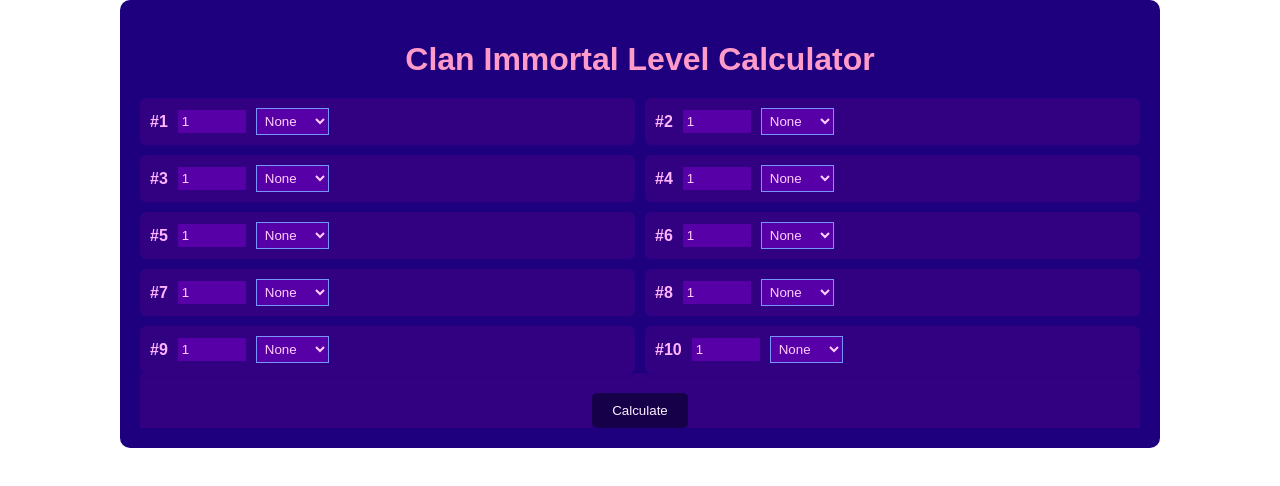
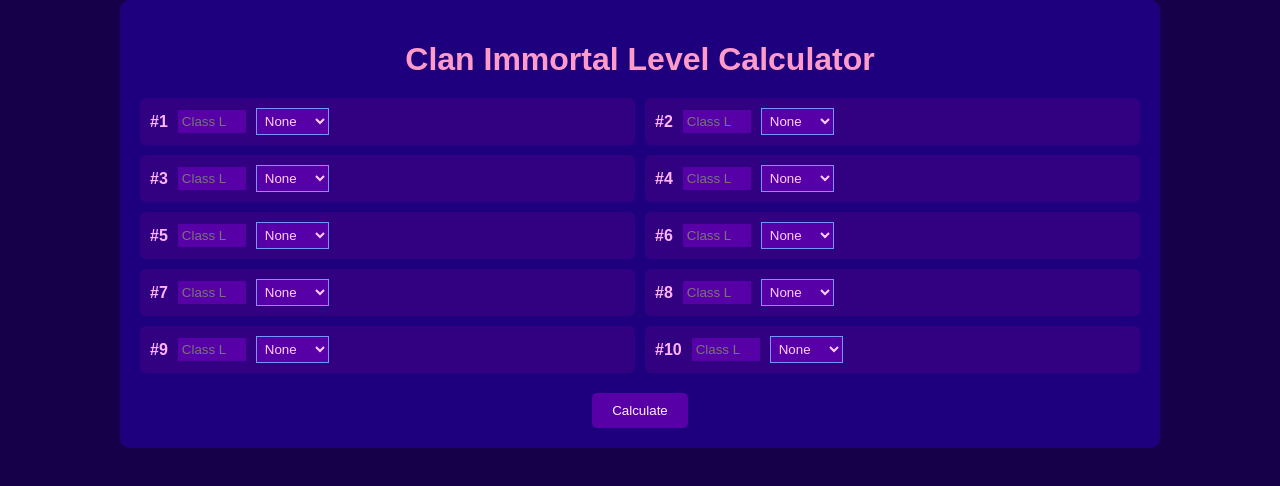
Before and after one commit to Mesa-bot/clan-calc, a React (Create React App) app: page / in a window 1280 px wide. Shown: the top 486 px of the page. Built offline with nearby package versions, Linux system fonts and the light colour scheme.

Commit message:
empty level boxes instead of 1, and bgcolor

```diff
--- a/public/index.html
+++ b/public/index.html
@@ -29,7 +29,7 @@
     -->
     <title>Clan Calculator</title>
   </head>
-  <body>
+  <body style="background-color: #16004a;">
     <noscript>You need to enable JavaScript to run this app.</noscript>
     <div id="root"></div>
     <!--
--- a/src/App.tsx
+++ b/src/App.tsx
@@ -52,8 +52,8 @@ function pve(x: number) {
 }
 
 export default function ClanCalculator() {
-  const [players, setPlayers] = useState<{ level: number; cls: string }[]>(
-    Array.from({ length: 10 }, () => ({ level: 1, cls: "N" }))
+  const [players, setPlayers] = useState<{ level: number | undefined; cls: string }[]>(
+    Array.from({ length: 10 }, () => ({ level: undefined, cls: "N" }))
   );
   const [results, setResults] = useState<{
     dpcs: Record<string, number>;
@@ -64,7 +64,9 @@ export default function ClanCalculator() {
     const newPlayers = [...players];
     newPlayers[index] = {
       ...newPlayers[index],
-      [field]: field === "level" ? parseInt(value) : value,
+      [field]: field === "level"
+        ? value === "" ? undefined : parseInt(value)
+        : value,
     };
     setPlayers(newPlayers);
   };
@@ -75,6 +77,7 @@ export default function ClanCalculator() {
       const level = players[i].level;
       const cls = players[i].cls.toUpperCase();
       for (const type of ["None", "Arcane", "Holy", "Physical"] as const) {
+        if (!level || isNaN(level)) continue;
         dpcs[type] += calculateDpc(level, cls, type);
       }
     }
@@ -103,9 +106,9 @@ export default function ClanCalculator() {
             <input
               type="number"
               min="1"
-              value={player.level}
+              value={player.level ?? ""}
 
-              onChange={(e) => handleChange(index, "level", e.target.value)}
+              onChange={(e) => handleChange(index, "level", e.target.value ? e.target.value : "")}
               placeholder="Class Level"
               style={{ width: '60px', padding: '4px', backgroundColor: '#5800a8', color: '#ffcefd', border: 'none' }}
             />
@@ -123,10 +126,10 @@ export default function ClanCalculator() {
         ))}
       </div>
 
-      <div style={{ textAlign: 'center', backgroundColor: '#310182', color: '#ffcefd', borderColor: '7795ff' }}>
+      <div style={{ textAlign: 'center', color: '#ffcefd', borderColor: '7795ff' }}>
         <button
           onClick={handleCalculate}
-          style={{ marginTop: '20px', padding: '10px 20px', backgroundColor: '#16004a', color: '#fef', border: 'none', borderRadius: '5px', cursor: 'pointer' }}
+          style={{ marginTop: '20px', padding: '10px 20px', backgroundColor: '#5800a8', color: '#fef', border: 'none', borderRadius: '5px', cursor: 'pointer' }}
         >
           Calculate
         </button>
```
